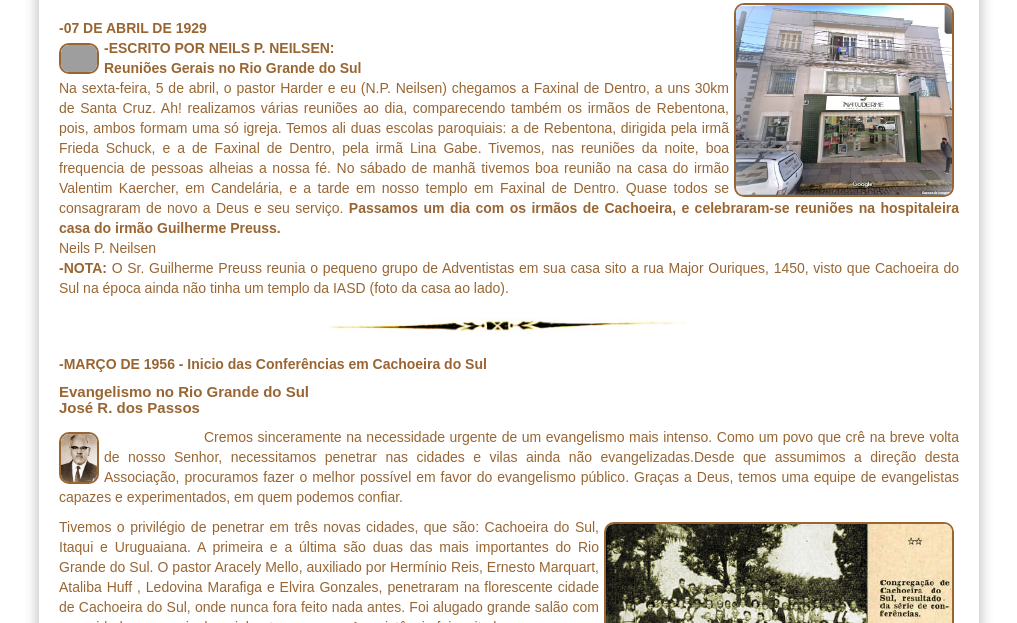
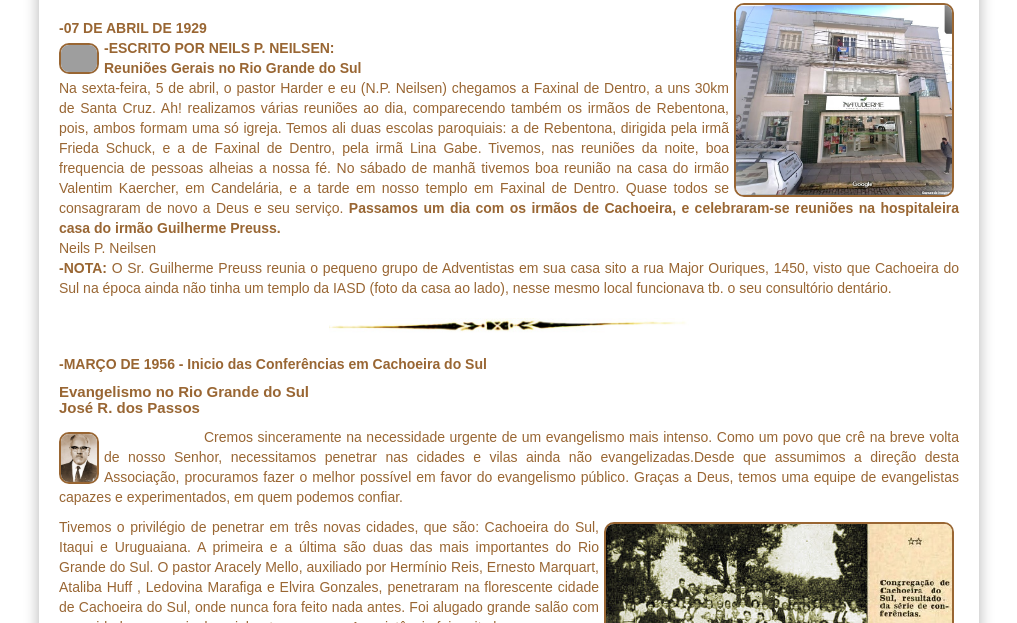
Before and after one commit to claudiovargas1955/claudiovargas1955.github.io, a Jekyll site: the page built from _pages/história-da-iasd-cachoeira.html, in a window 1280 px wide and 900 px high, scrolled down 3510 px, cut to the strip 0-623 px from the top of the window. Shown: the whole strip, without its empty margins (131-1148 px from the left). Built offline with Jekyll 4.4.1, drawn with Linux system fonts in a browser that asks for light colours; some web fonts are replaced; grey boxes are pictures that could not be loaded.

Commit message:
Update história-da-iasd-cachoeira.html

```diff
--- a/_pages/história-da-iasd-cachoeira.html
+++ b/_pages/história-da-iasd-cachoeira.html
@@ -373,7 +373,8 @@ casa do irmão Valentim Kaercher, em Candelária, e a tarde em nosso templo em F
 <b>Passamos um dia com os irmãos de Cachoeira, e celebraram-se reuniões na hospitaleira casa do irmão Guilherme Preuss.</b><br>
        Neils P. Neilsen<br>
 <b>-NOTA: </b>O Sr. Guilherme Preuss reunia o pequeno grupo de Adventistas em sua casa sito a rua Major Ouriques, 1450, visto que
-Cachoeira do Sul na época ainda não tinha um templo da IASD (foto da casa ao lado).<br>
+Cachoeira do Sul na época ainda não tinha um templo da IASD (foto da casa ao lado), nesse mesmo local funcionava tb. o seu consultório
+dentário.<br>
 
 <img class="dir3" style="float:center"; src="/images/separacao.jpg" class="img-responsive" width="400px" title="";/><br>
 
```
